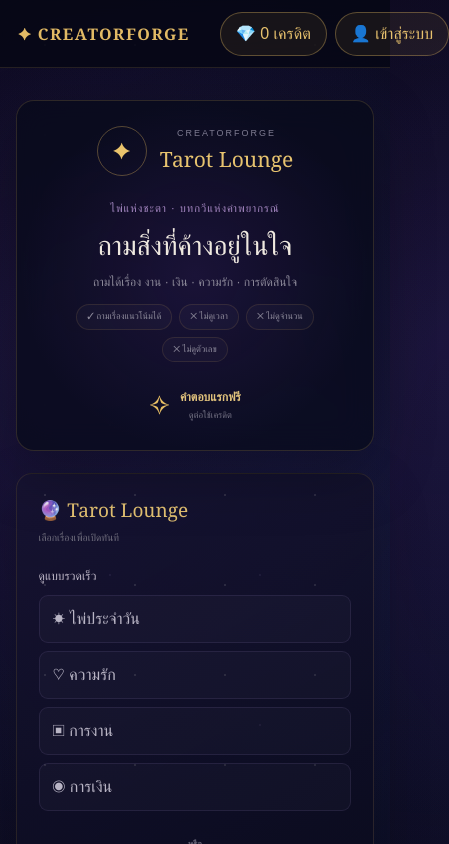
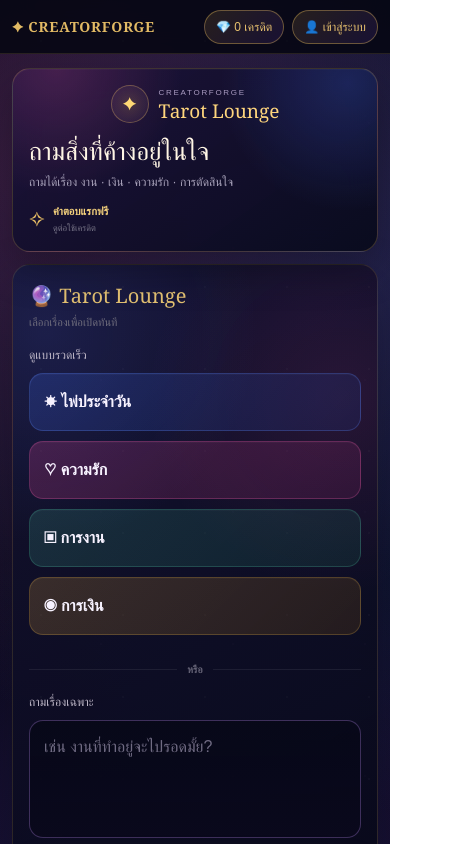
Before and after one commit to supayokrilzt-gif/creatorforge, a Next.js app: page / in a window 390 px wide. Shown: the top 844 px of the page, 449 px wide, since content can reach past the window. Built offline with nearby package versions, Linux system fonts and the light colour scheme; no server answers.

Commit message:
Deploy working CreatorForge Tarot version

```diff
--- a/src/app/globals.css
+++ b/src/app/globals.css
@@ -761,3 +761,367 @@
     font-size: clamp(18px, 5vw, 23px);
   }
 }
+
+/* =========================================================
+   CREATORFORGE — MOBILE FIRST POLISH
+   Compact header + colorful tarot lounge + thumb friendly UI
+   ========================================================= */
+
+@media (max-width: 600px) {
+
+  html,
+  body {
+    width: 100%;
+    overflow-x: hidden;
+  }
+
+  body {
+    background:
+      radial-gradient(circle at 12% 8%, rgba(255, 83, 170, .18), transparent 28%),
+      radial-gradient(circle at 86% 13%, rgba(69, 122, 255, .20), transparent 30%),
+      radial-gradient(circle at 50% 44%, rgba(137, 76, 255, .18), transparent 34%),
+      linear-gradient(180deg, #070817 0%, #0c0b20 48%, #080713 100%);
+  }
+
+  .page {
+    min-height: 100dvh;
+    padding-bottom: 34px;
+    background-image:
+      radial-gradient(circle, rgba(255,255,255,.38) 1px, transparent 1px),
+      radial-gradient(circle, rgba(240,171,255,.24) 1px, transparent 1px);
+    background-size: 82px 82px, 132px 132px;
+  }
+
+  /* HEADER — ลดความสูง */
+  header {
+    height: 54px;
+    padding: 0 12px;
+    gap: 10px;
+    border-bottom: 1px solid rgba(235, 190, 95, .14);
+    background: rgba(5, 6, 18, .86);
+    backdrop-filter: blur(16px);
+  }
+
+  .logo {
+    font-size: 14px;
+    letter-spacing: .8px;
+    flex: 1;
+    overflow: hidden;
+    text-overflow: ellipsis;
+  }
+
+  nav {
+    display: none !important;
+  }
+
+  .credit {
+    padding: 7px 11px;
+    font-size: 12px;
+    border-color: rgba(242, 198, 95, .36);
+    background:
+      linear-gradient(135deg, rgba(255, 199, 75, .12), rgba(145, 78, 255, .12));
+  }
+
+  /* HERO — ย่อจากการ์ดใหญ่ให้เป็น intro สั้น */
+  .tarot-hero {
+    width: calc(100% - 24px);
+    margin: 14px auto 12px;
+    padding: 16px 16px 15px;
+    display: block;
+    text-align: left;
+    border-radius: 18px;
+    border: 1px solid rgba(232, 188, 87, .22);
+    background:
+      radial-gradient(circle at 12% 0%, rgba(255, 95, 173, .18), transparent 34%),
+      radial-gradient(circle at 92% 8%, rgba(67, 115, 255, .22), transparent 34%),
+      linear-gradient(145deg, rgba(27, 18, 58, .92), rgba(8, 10, 28, .94));
+    box-shadow:
+      0 16px 40px rgba(0,0,0,.30),
+      inset 0 1px 0 rgba(255,255,255,.03);
+  }
+
+  .hero-brand {
+    gap: 10px;
+    justify-content: flex-start;
+  }
+
+  .hero-emblem {
+    width: 38px;
+    height: 38px;
+    font-size: 18px;
+    flex: 0 0 38px;
+    color: #ffd975;
+    background:
+      radial-gradient(circle, rgba(255, 212, 103, .16), rgba(151, 74, 255, .05));
+  }
+
+  .hero-brand small {
+    font-size: 8px;
+    letter-spacing: 1.7px;
+    color: #a89abf;
+  }
+
+  .hero-brand h1 {
+    margin-top: 2px;
+    font-size: 19px;
+    line-height: 1.1;
+    color: #ffd67d;
+  }
+
+  .hero-message {
+    margin-top: 13px;
+    text-align: left;
+  }
+
+  .hero-eyebrow {
+    display: none;
+  }
+
+  .hero-message h2 {
+    margin: 0;
+    font-size: 25px;
+    line-height: 1.18;
+    color: #fff6e5;
+  }
+
+  .hero-description {
+    margin-top: 7px;
+    font-size: 12px;
+    line-height: 1.5;
+    color: #a9a3bb;
+  }
+
+  /* กฎไม่กินพื้นที่บนมือถือ */
+  .hero-rules {
+    display: none;
+  }
+
+  .hero-badge {
+    margin-top: 12px;
+    justify-self: auto;
+    justify-content: flex-start;
+    gap: 8px;
+  }
+
+  .hero-badge > span {
+    font-size: 20px;
+  }
+
+  .hero-badge strong {
+    font-size: 11px;
+    color: #f6d37d;
+  }
+
+  .hero-badge small {
+    font-size: 9px;
+  }
+
+  /* MAIN — ตัดพื้นที่เก่าออก เหลือการใช้งานหลัก */
+  .content {
+    width: calc(100% - 24px);
+    margin: 0 auto;
+    display: block;
+  }
+
+  .left {
+    position: static;
+    top: auto;
+    padding: 16px;
+    border-radius: 18px;
+    background:
+      radial-gradient(circle at 9% 10%, rgba(81, 119, 255, .13), transparent 31%),
+      radial-gradient(circle at 90% 20%, rgba(255, 79, 168, .10), transparent 31%),
+      linear-gradient(150deg, rgba(20, 18, 48, .94), rgba(7, 9, 25, .95));
+    border-color: rgba(205, 166, 83, .18);
+  }
+
+  .left h2 {
+    margin-bottom: 3px;
+    font-size: 20px;
+  }
+
+  .muted {
+    margin-bottom: 14px;
+    font-size: 11px;
+  }
+
+  .left h3 {
+    margin: 16px 0 9px;
+    font-size: 12px;
+  }
+
+  /* ปุ่ม 4 หมวด — สีต่างกัน อ่านง่าย */
+  .menu {
+    min-height: 58px;
+    margin-bottom: 10px;
+    padding: 13px 14px;
+    border-radius: 14px;
+    font-size: 16px;
+    font-weight: 700;
+    color: #f7f2ff;
+    border: 1px solid rgba(255,255,255,.08);
+    box-shadow: inset 0 1px 0 rgba(255,255,255,.025);
+  }
+
+  .menu:nth-of-type(1) {
+    background: linear-gradient(135deg, rgba(68, 115, 255, .20), rgba(28, 44, 108, .28));
+    border-color: rgba(95, 139, 255, .25);
+  }
+
+  .menu:nth-of-type(2) {
+    background: linear-gradient(135deg, rgba(255, 76, 164, .20), rgba(110, 35, 88, .25));
+    border-color: rgba(255, 102, 181, .24);
+  }
+
+  .menu:nth-of-type(3) {
+    background: linear-gradient(135deg, rgba(75, 207, 171, .16), rgba(23, 92, 77, .23));
+    border-color: rgba(89, 219, 182, .20);
+  }
+
+  .menu:nth-of-type(4) {
+    background: linear-gradient(135deg, rgba(246, 183, 66, .18), rgba(111, 74, 20, .24));
+    border-color: rgba(247, 190, 74, .22);
+  }
+
+  .menu:active {
+    transform: scale(.985);
+  }
+
+  .question-divider {
+    margin: 17px 0 12px;
+    font-size: 10px;
+  }
+
+  .question-box {
+    min-height: 118px;
+    padding: 14px;
+    border-radius: 14px;
+    border: 1px solid rgba(164, 123, 217, .34);
+    background:
+      linear-gradient(180deg, rgba(7, 8, 24, .90), rgba(10, 9, 28, .96));
+    color: #fffaf2;
+    font-size: 16px;
+    line-height: 1.55;
+    resize: none;
+  }
+
+  .question-box:focus {
+    border-color: rgba(247, 197, 84, .72);
+    box-shadow:
+      0 0 0 3px rgba(245, 192, 77, .08),
+      0 0 28px rgba(133, 76, 226, .12);
+  }
+
+  .question-box::placeholder {
+    color: #706b83;
+  }
+
+  .question-warning {
+    margin-top: 10px;
+    padding: 10px 12px;
+    border-radius: 12px;
+    border: 1px solid rgba(255, 122, 107, .34);
+    color: #ffd5c9;
+    background: rgba(140, 45, 35, .18);
+    font-size: 12px;
+    line-height: 1.55;
+    animation: mobileWarnPop .28s ease-out both;
+  }
+
+  @keyframes mobileWarnPop {
+    from {
+      opacity: 0;
+      transform: translateY(-4px);
+    }
+    to {
+      opacity: 1;
+      transform: translateY(0);
+    }
+  }
+
+  .open-button {
+    min-height: 58px;
+    margin-top: 12px;
+    padding: 13px 16px;
+    border-radius: 14px;
+    color: #1a1002;
+    font-size: 18px;
+    font-weight: 900;
+    background:
+      linear-gradient(
+        135deg,
+        #c48218 0%,
+        #f7d36f 48%,
+        #ffe39c 66%,
+        #bb7613 100%
+      );
+    box-shadow:
+      0 12px 32px rgba(228, 174, 48, .28),
+      inset 0 1px 0 rgba(255,255,255,.42);
+    -webkit-tap-highlight-color: transparent;
+    touch-action: manipulation;
+  }
+
+  .open-button:active {
+    transform: scale(.985);
+  }
+
+  /* ระบบผลลัพธ์เก่าถูก Bridge ใช้หลังฉาก */
+  .center {
+    min-width: 0;
+  }
+
+  /* ป้องกัน browser zoom จาก input บน iPhone */
+  textarea,
+  button {
+    font-size: 16px;
+  }
+}
+
+
+/* =========================================================
+   VERY SMALL PHONES
+   ========================================================= */
+
+@media (max-width: 380px) {
+
+  header {
+    height: 50px;
+  }
+
+  .logo {
+    font-size: 13px;
+  }
+
+  .credit {
+    padding: 6px 9px;
+    font-size: 11px;
+  }
+
+  .tarot-hero,
+  .content {
+    width: calc(100% - 18px);
+  }
+
+  .tarot-hero {
+    padding: 14px;
+  }
+
+  .hero-message h2 {
+    font-size: 22px;
+  }
+
+  .left {
+    padding: 14px;
+  }
+
+  .menu {
+    min-height: 54px;
+    font-size: 15px;
+  }
+
+  .open-button {
+    min-height: 54px;
+    font-size: 17px;
+  }
+}
--- a/src/app/page.tsx
+++ b/src/app/page.tsx
@@ -1256,36 +1256,133 @@
 }
 
 function detectIntent(question: string): Intent {
-  if (hasAny(question, phrases.loveReturn)) return "love_return";
-  if (hasAny(question, phrases.loveTrust)) return "love_trust";
-  if (hasAny(question, phrases.loveContinue)) return "love_continue";
-  if (hasAny(question, phrases.loveCrush)) return "love_crush";
-
-  if (hasAny(question, phrases.customerPayment)) return "customer_payment";
-  if (hasAny(question, phrases.customerSale)) return "customer_sale";
-
-  if (hasAny(question, phrases.workQuit)) return "work_quit";
-  if (hasAny(question, phrases.workOpportunity)) return "work_opportunity";
-  if (hasAny(question, phrases.workSurvival)) return "work_survival";
-
-  if (hasAny(question, phrases.moneyInvest)) return "money_invest";
-  if (hasAny(question, phrases.moneyLend)) return "money_lend";
-  if (hasAny(question, phrases.moneyGeneral)) return "money_general";
-
-  const q = question.toLowerCase();
-
+  const q = question
+    .toLowerCase()
+    .replace(/\s+/g, " ")
+    .trim();
+
+  // กฎเดิม: จับคำถามที่ระบุเจตนาชัดเจนก่อน
+  if (hasAny(q, phrases.loveReturn)) return "love_return";
+  if (hasAny(q, phrases.loveTrust)) return "love_trust";
+  if (hasAny(q, phrases.loveContinue)) return "love_continue";
+  if (hasAny(q, phrases.loveCrush)) return "love_crush";
+
+  if (hasAny(q, phrases.customerPayment)) return "customer_payment";
+  if (hasAny(q, phrases.customerSale)) return "customer_sale";
+
+  if (hasAny(q, phrases.workQuit)) return "work_quit";
+  if (hasAny(q, phrases.workOpportunity)) return "work_opportunity";
+  if (hasAny(q, phrases.workSurvival)) return "work_survival";
+
+  if (hasAny(q, phrases.moneyInvest)) return "money_invest";
+  if (hasAny(q, phrases.moneyLend)) return "money_lend";
+  if (hasAny(q, phrases.moneyGeneral)) return "money_general";
+
+  // แยกบริบทงาน ลูกค้า และการเงินก่อน
+  // เพื่อไม่ให้คำว่า เขา / เค้า / คนนั้น ถูกตีความเป็นเรื่องความรักผิดหมวด
+  const hasWorkContext =
+    /งาน|บริษัท|หัวหน้า|เจ้านาย|เพื่อนร่วมงาน|สมัครงาน|สัมภาษณ์|อาชีพ|ธุรกิจ|ร้าน|โปรเจกต์/.test(q);
+
+  const hasCustomerContext =
+    /ลูกค้า|ผู้ซื้อ|คนซื้อ|ผู้ว่าจ้าง|เจ้าของงาน|คู่ค้า/.test(q);
+
+  const hasMoneyContext =
+    /เงิน|รายได้|รายจ่าย|หนี้|กำไร|การเงิน|ลงทุน|หุ้น|กู้|ยืม|ชำระ|จ่ายเงิน|โอนเงิน/.test(q);
+
+  if (
+    hasWorkContext &&
+    /ลาออก|ออกจากงาน|เปลี่ยนงาน|ย้ายงาน|ควรออก/.test(q)
+  ) {
+    return "work_quit";
+  }
+
+  if (
+    hasWorkContext &&
+    /โอกาส|ได้งาน|รับไหม|รับมั้ย|ผ่านไหม|ผ่านมั้ย|สัมภาษณ์/.test(q)
+  ) {
+    return "work_opportunity";
+  }
+
+  if (
+    hasWorkContext &&
+    /ดีไหม|ดีมั้ย|ไปต่อ|รอด|รุ่ง|อนาคต|เวิร์ก|เวิร์ค|เป็นยังไง|เป็นอย่างไร/.test(q)
+  ) {
+    return "work_survival";
+  }
+
+  if (
+    hasCustomerContext &&
+    /จ่าย|ชำระ|โอน|เงิน|ยอด|ค้าง|เบี้ยว/.test(q)
+  ) {
+    return "customer_payment";
+  }
+
+  if (hasCustomerContext) {
+    return "customer_sale";
+  }
+
+  if (
+    hasMoneyContext &&
+    /ลงทุน|หุ้น|กองทุน|คริปโต|ธุรกิจใหม่/.test(q)
+  ) {
+    return "money_invest";
+  }
+
+  if (
+    hasMoneyContext &&
+    /ยืม|ให้ยืม|กู้|ให้กู้/.test(q)
+  ) {
+    return "money_lend";
+  }
+
+  if (hasMoneyContext) {
+    return "money_general";
+  }
+
+  // ความสัมพันธ์ที่ระบุชัด
+  if (
+    /รัก|แฟน|คนรัก|ความสัมพันธ์/.test(q) &&
+    /ไปต่อ|คบต่อ|พอไหม|พอมั้ย|เลิก|รอด/.test(q)
+  ) {
+    return "love_continue";
+  }
+
+  /*
+    LOVE PERSON INFERENCE
+
+    ถ้าผู้ใช้พูดถึง เขา / เค้า / คนนั้น / คนที่คิดถึง
+    โดยไม่มีบริบทงาน ลูกค้า หรือการเงิน
+    ให้ตีความว่าเป็นคนสำคัญ คนรัก หรือคนที่ผู้ใช้กำลังคิดถึง
+  */
+  const hasPersonReference =
+    /เขา|เค้า|คนนั้น|คนๆนั้น|คน ๆ นั้น|คนนี้|คนที่คิดถึง|คนที่ชอบ|คนสำคัญ|ผู้ชายคนนั้น|ผู้หญิงคนนั้น|แฟน|คนรัก|อดีตแฟน/.test(q);
+
+  const asksFeelingOrThought =
+    /คิดอะไร|คิดยังไง|คิดอย่างไร|รู้สึกอะไร|รู้สึกยังไง|รู้สึกอย่างไร|มองยังไง|มองอย่างไร|มองเรา|มีใจ|ชอบ|สนใจ|คิดถึง|แคร์|ห่วง|รัก/.test(q);
+
+  const asksBehavior =
+    /ทำอะไร|ทำไม.*เงียบ|ทำไม.*หาย|ทำไม.*ไม่ทัก|ทำไม.*ไม่ตอบ|ทำไม.*ทำแบบนี้|เป็นอะไร|เป็นยังไง|เป็นอย่างไร|ต้องการอะไร|อยากได้อะไร/.test(q);
+
+  if (
+    hasPersonReference &&
+    (asksFeelingOrThought || asksBehavior)
+  ) {
+    return "love_crush";
+  }
+
+  if (
+    hasPersonReference &&
+    /เรา|กับเรา|ระหว่างเรา|ความสัมพันธ์|เรื่องของเรา|ต่อเรา/.test(q)
+  ) {
+    return "love_crush";
+  }
+
+  // fallback เดิม
   if (
     /งาน|ธุรกิจ|ร้าน|อาชีพ|โปรเจกต์/.test(q) &&
     /ดีไหม|ดีมั้ย|ไปต่อ|รอด|รุ่ง|อนาคต|เวิร์ก|เวิร์ค/.test(q)
   ) {
     return "work_survival";
-  }
-
-  if (
-    /รัก|แฟน|คนรัก|ความสัมพันธ์/.test(q) &&
-    /ไปต่อ|คบต่อ|พอไหม|พอมั้ย|เลิก|รอด/.test(q)
-  ) {
-    return "love_continue";
   }
 
   if (/เงิน|รายได้|รายจ่าย|หนี้|การเงิน|กำไร/.test(q)) {
@@ -2039,10 +2136,7 @@
         third.tone
       );
 
-      const deepText =
-        `${second.thai} (${second.reversed ? "กลับหัว" : "ตั้งตรง"}) สะท้อนประเด็นเรื่อง ${second.meaning} ` +
-        `${third.thai} (${third.reversed ? "กลับหัว" : "ตั้งตรง"}) ช่วยขยายภาพต่อว่า ${third.meaning} ` +
-        contextualDeepText;
+      const deepText = contextualDeepText;
 
       setSecondCard(second);
       setThirdCard(third);
@@ -2581,38 +2675,7 @@
                               }}
                             />
 
-                            <strong
-                              style={{
-                                display: "block",
-                                marginTop: "7px",
-                              }}
-                            >
-                              {secondCard.name}
-                            </strong>
-
-                            <span
-                              style={{
-                                display: "block",
-                                marginTop: "3px",
-                                color: secondCard.reversed ? "#d69a91" : "#a7c889",
-                                fontSize: "9px",
-                                fontWeight: 700,
-                              }}
-                            >
-                              {secondCard.reversed ? "กลับหัว" : "ตั้งตรง"}
-                            </span>
-
-                            <span
-                              style={{
-                                display: "block",
-                                marginTop: "5px",
-                                color: "#8f8a99",
-                                fontSize: "9px",
-                                lineHeight: 1.45,
-                              }}
-                            >
-                              {secondCard.meaning}
-                            </span>
+
                           </div>
                         )}
 
@@ -2638,38 +2701,7 @@
                               }}
                             />
 
-                            <strong
-                              style={{
-                                display: "block",
-                                marginTop: "7px",
-                              }}
-                            >
-                              {thirdCard.name}
-                            </strong>
-
-                            <span
-                              style={{
-                                display: "block",
-                                marginTop: "3px",
-                                color: thirdCard.reversed ? "#d69a91" : "#a7c889",
-                                fontSize: "9px",
-                                fontWeight: 700,
-                              }}
-                            >
-                              {thirdCard.reversed ? "กลับหัว" : "ตั้งตรง"}
-                            </span>
-
-                            <span
-                              style={{
-                                display: "block",
-                                marginTop: "5px",
-                                color: "#8f8a99",
-                                fontSize: "9px",
-                                lineHeight: 1.45,
-                              }}
-                            >
-                              {thirdCard.meaning}
-                            </span>
+
                           </div>
                         )}
                       </div>
--- a/src/app/template.tsx
+++ b/src/app/template.tsx
@@ -1,16 +1,22 @@
-"use client";
+import type {
+  ReactNode,
+} from "react";
 
 import AdminShortcut from "@/components/AdminShortcut";
+import TarotCinematicBridge from "@/components/TarotCinematicBridge";
 
 export default function Template({
   children,
 }: {
-  children: React.ReactNode;
+  children: ReactNode;
 }) {
   return (
     <>
       {children}
+
       <AdminShortcut />
+
+      <TarotCinematicBridge />
     </>
   );
 }
```
